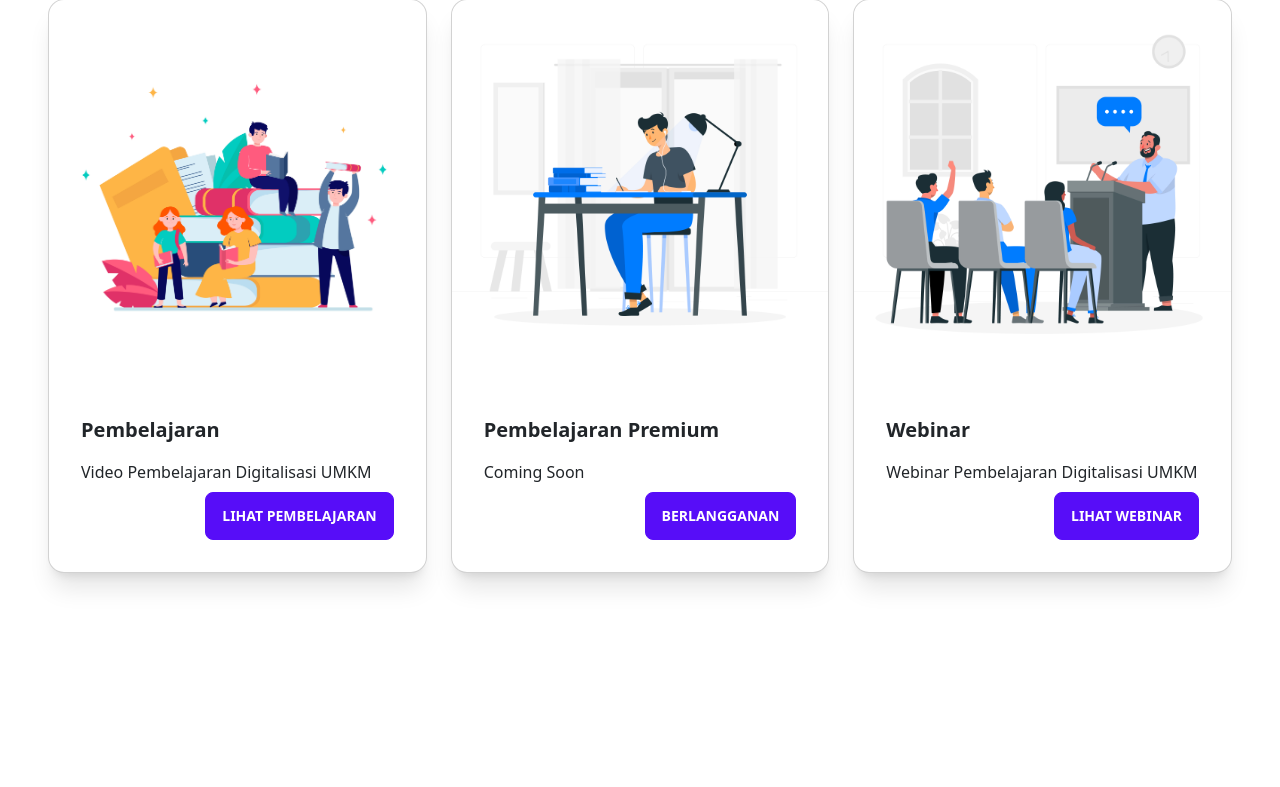
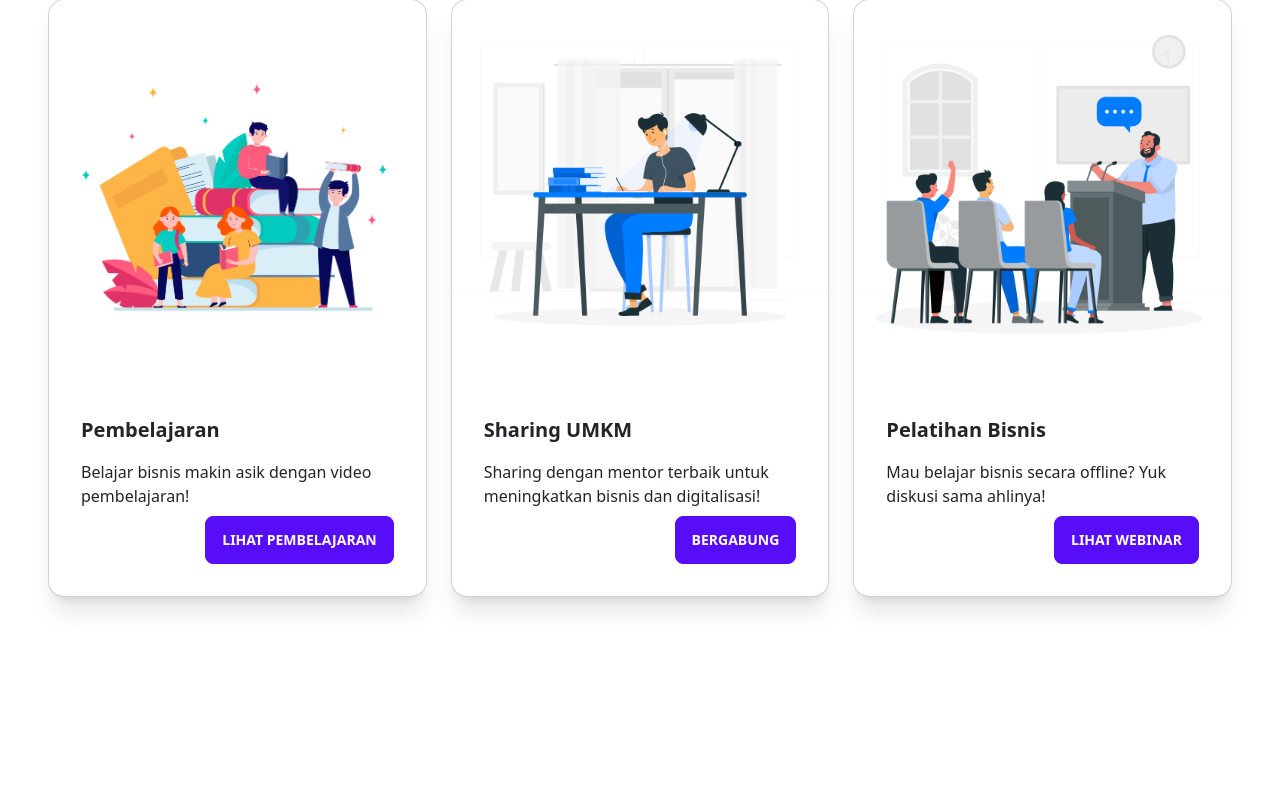
Before and after one commit to MaritsIkmalY/jadiUMKM, a Laravel app: page /landing/edukasi in a window 1280 px wide. Shown: the part 137-924 px from the top of the page. Run offline with Laravel 10, Linux system fonts and the light colour scheme; style sheets or scripts are compiled from the project's sources.

Commit message:
update : landing page

```diff
--- a/app/Providers/RouteServiceProvider.php
+++ b/app/Providers/RouteServiceProvider.php
@@ -17,7 +17,7 @@ class RouteServiceProvider extends ServiceProvider
      *
      * @var string
      */
-    public const HOME = '/';
+    public const HOME = '/dashboard';
 
     /**
      * Define your route model bindings, pattern filters, and other route configuration.
--- a/resources/views/edukasi.blade.php
+++ b/resources/views/edukasi.blade.php
@@ -6,7 +6,7 @@
                 <figure class="h-96"><img src="/assets/images/pembelajaran.jpg" alt="Video" /></figure>
                 <div class="card-body">
                     <h2 class="card-title">Pembelajaran</h2>
-                    <p>Video Pembelajaran Digitalisasi UMKM</p>
+                    <p>Belajar bisnis makin asik dengan video pembelajaran!</p>
                     <div class="card-actions justify-end">
                         <button class="btn btn-primary"><a href="{{ route('video') }}">Lihat Pembelajaran</a></button>
                     </div>
@@ -15,19 +15,19 @@
             <div class="card sm:w-96 bg-base-100 shadow-xl sm:my-3 lg:mx-3">
                 <figure class="h-96"><img src="/assets/images/premium.jpg" alt="Video Premium" /></figure>
                 <div class="card-body">
-                    <h2 class="card-title">Pembelajaran Premium</h2>
-                    <p>Coming Soon</p>
+                    <h2 class="card-title">Sharing UMKM</h2>
+                    <p>Sharing dengan mentor terbaik untuk meningkatkan bisnis dan digitalisasi!</p>
                     <div class="card-actions justify-end">
                         <button class="btn btn-primary"><a href="https://t.me/+BielMi-IEV5mOGQ1"
-                                target="_blank">Berlangganan</a></button>
+                                target="_blank">Bergabung</a></button>
                     </div>
                 </div>
             </div>
             <div class="card sm:w-96 bg-base-100 shadow-xl sm:my-3 lg:mx-3">
                 <figure class="h-96"><img src="/assets/images/webinar.jpg" alt="Webinar" /></figure>
                 <div class="card-body">
-                    <h2 class="card-title">Webinar</h2>
-                    <p>Webinar Pembelajaran Digitalisasi UMKM</p>
+                    <h2 class="card-title">Pelatihan Bisnis</h2>
+                    <p>Mau belajar bisnis secara offline? Yuk diskusi sama ahlinya!</p>
                     <div class="card-actions justify-end">
                         <a href={{ route('webinar') }} class="btn btn-primary">Lihat Webinar</a>
                     </div>
```
